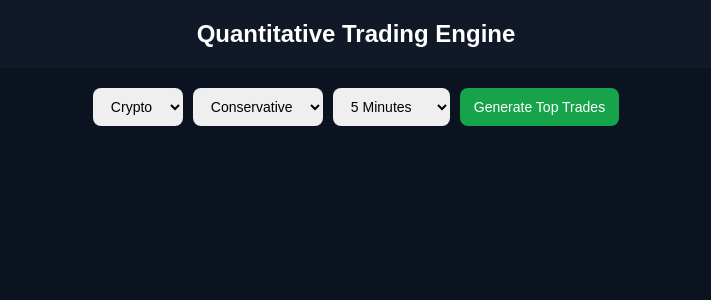
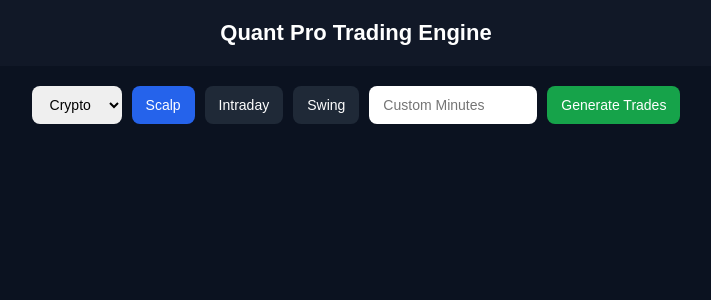
Before and after one commit to nabeelgaming858-wq/trading-bot-backend, a Flask app: page / in a window 1280 px wide. Shown: the top 300 px of the page, without its empty margins (284-995 px from the left). Run offline with Flask 3, Linux system fonts and the light colour scheme.

Commit message:
Update title and improve trading engine UI

```diff
--- a/templates/index.html
+++ b/templates/index.html
@@ -2,33 +2,33 @@
 <html>
 <head>
 <meta name="viewport" content="width=device-width, initial-scale=1.0">
-<title>Quant Trading Engine</title>
+<title>Quant Pro Trading Engine</title>
 
 <style>
 body{
     margin:0;
-    font-family:Arial;
+    font-family:Arial, sans-serif;
     background:#0b1220;
     color:white;
 }
 
 header{
+    background:#111827;
     padding:20px;
     text-align:center;
-    font-size:24px;
+    font-size:22px;
     font-weight:bold;
-    background:#111827;
 }
 
 .controls{
     display:flex;
     flex-wrap:wrap;
+    gap:10px;
     justify-content:center;
-    gap:10px;
     padding:20px;
 }
 
-select,button{
+button, select, input{
     padding:10px 14px;
     border-radius:8px;
     border:none;
@@ -43,6 +43,14 @@ button{
 
 button:hover{
     background:#15803d;
+}
+
+.mode-btn{
+    background:#1f2937;
+}
+
+.mode-btn.active{
+    background:#2563eb;
 }
 
 .grid{
@@ -83,30 +91,21 @@ button:hover{
 
 <body>
 
-<header>Quantitative Trading Engine</header>
+<header>Quant Pro Trading Engine</header>
 
 <div class="controls">
 
 <select id="market">
 <option value="crypto">Crypto</option>
-<option value="forex">Forex</option>
 </select>
 
-<select id="risk">
-<option value="conservative">Conservative</option>
-<option value="balanced">Balanced</option>
-<option value="aggressive">Aggressive</option>
-</select>
+<button class="mode-btn active" onclick="setMode('scalp', this)">Scalp</button>
+<button class="mode-btn" onclick="setMode('intraday', this)">Intraday</button>
+<button class="mode-btn" onclick="setMode('swing', this)">Swing</button>
 
-<select id="duration">
-<option value="5m">5 Minutes</option>
-<option value="15m">15 Minutes</option>
-<option value="30m">30 Minutes</option>
-<option value="1h">1 Hour</option>
-<option value="4h">4 Hours</option>
-</select>
+<input type="number" id="customMinutes" placeholder="Custom Minutes" min="1" style="width:140px;">
 
-<button onclick="generate()">Generate Top Trades</button>
+<button onclick="generate()">Generate Trades</button>
 
 </div>
 
@@ -114,15 +113,24 @@ button:hover{
 
 <script>
 
+let tradeType = "scalp";
+
+function setMode(mode, element){
+    tradeType = mode;
+    document.querySelectorAll(".mode-btn").forEach(btn=>btn.classList.remove("active"));
+    element.classList.add("active");
+}
+
 async function generate(){
 
     const market = document.getElementById("market").value;
+    const customMinutes = document.getElementById("customMinutes").value || 15;
     const container = document.getElementById("results");
 
-    container.innerHTML = "<div class='loading'>Analyzing market...</div>";
+    container.innerHTML = "<div class='loading'>Running Quant Analysis...</div>";
 
     try{
-        const res = await fetch(`/api/scan?market=${market}`);
+        const res = await fetch(`/api/scan?market=${market}&type=${tradeType}&minutes=${customMinutes}`);
         const data = await res.json();
 
         if(!data.results || data.results.length === 0){
@@ -143,10 +151,11 @@ async function generate(){
                 Entry: ${t.entry}<br>
                 Take Profit: ${t.take_profit}<br>
                 Stop Loss: ${t.stop_loss}<br>
+                Leverage: ${t.leverage}x<br>
+                Timeframe Used: ${t.interval}<br>
                 <div class="meta">
                     Score: ${t.score} / 7<br>
-                    Volatility (ATR): ${t.volatility}<br>
-                    Logic: EMA Trend + RSI Momentum + ATR Volatility
+                    Logic: ${t.logic}
                 </div>
             </div>
             `;
@@ -158,6 +167,7 @@ async function generate(){
         container.innerHTML = "<div class='loading'>Error loading analysis.</div>";
     }
 }
+
 </script>
 
 </body>
```
